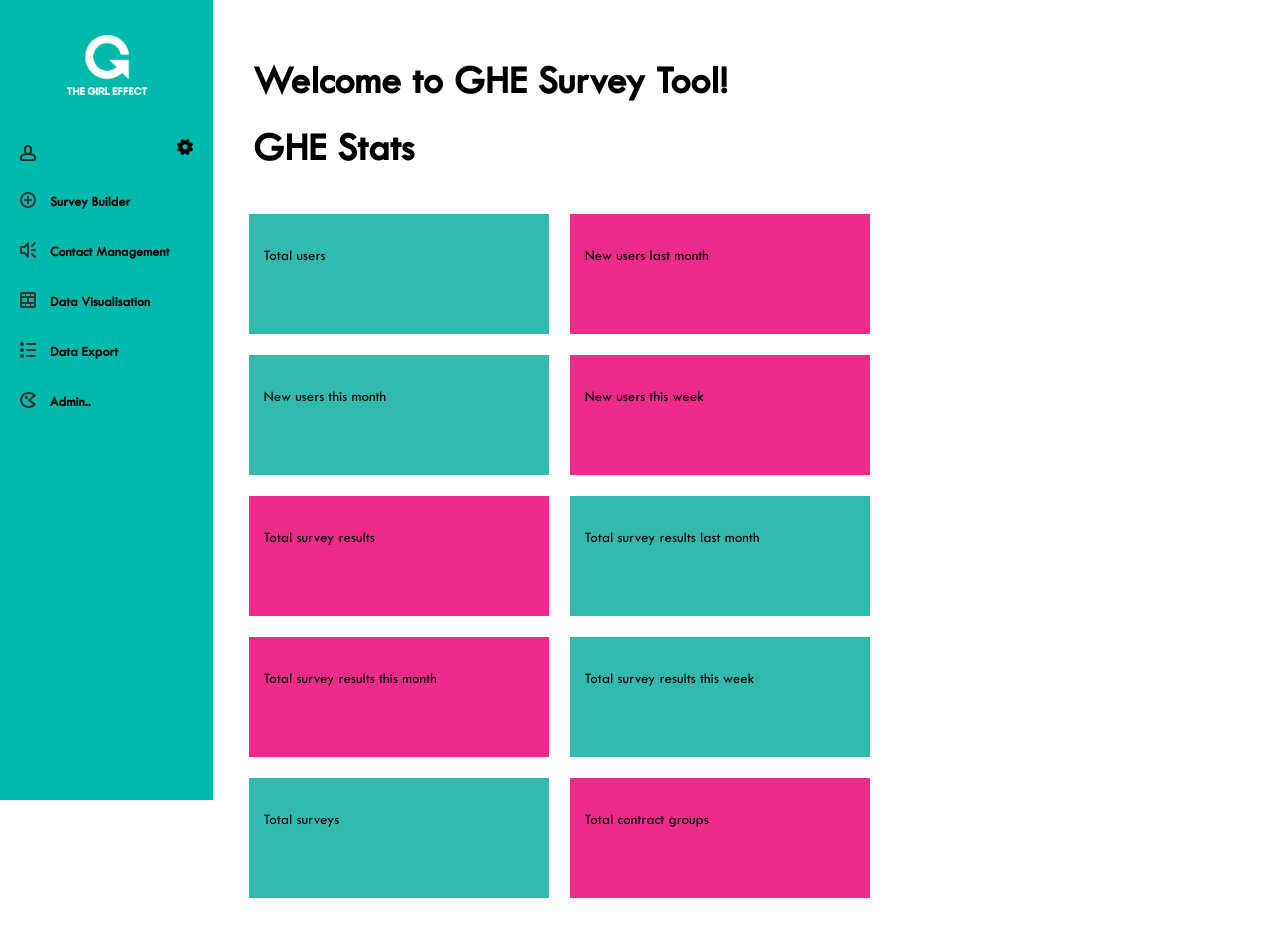
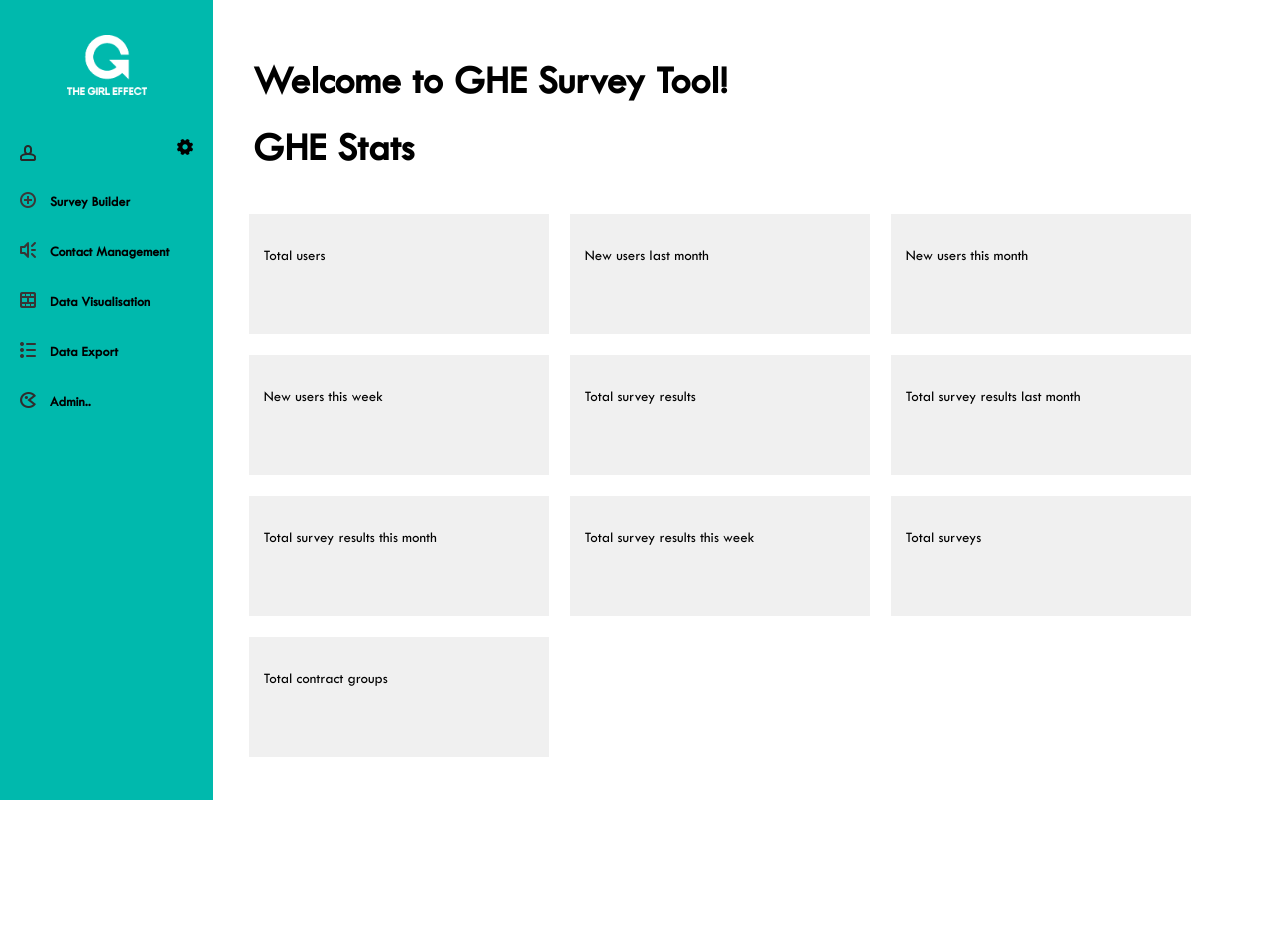
Before and after one commit to praekeltfoundation/gem-survey-tool, a Django app: page /home/ in a window 1280 px wide. After the commit the page ends 800 px from the top, so only its background shows below. Run offline with Django 3.2, Linux system fonts and the light colour scheme; data that the repository does not hold is empty; parts of the project's set-up code (start-up, migrations or seed data) failed here and were passed over; some libraries are stand-ins or nearby versions.

Commit message:
Page changes for style update

```diff
--- a/gems/core/templates/landing_stats.html
+++ b/gems/core/templates/landing_stats.html
@@ -1,4 +1,4 @@
-<div class="col-md-8" ng-if="showLandingStats">
+<div class="col-md-10" ng-if="showLandingStats">
     <div class="main-container">
         <div class="row stat-heading">
             <span class="h1-text">Welcome to GHE Survey Tool!</span>
@@ -8,50 +8,52 @@
         </div>
         <div class="row stat-data">
             <div class="row">
-                <div class="teal-back stat-block">
-                    <p class="stat-number">{$ stats.total_users $}</p>
+                <div class="stat-block stat-grey-back">
+                    <p class="stat-number pink-front">{$ stats.total_users $}</p>
                     <p class="stat-text">Total users</p>
                 </div>
-                <div class="pink-back stat-block">
-                    <p class="stat-number">{$ stats.new_users_last_month $}</p>
+                <div class="stat-block stat-grey-back">
+                    <p class="stat-number pink-front">{$ stats.new_users_last_month $}</p>
                     <p class="stat-text">New users last month</p>
                 </div>
-                <div class="teal-back stat-block">
-                    <p class="stat-number">{$ stats.new_users_this_month $}</p>
+                <div class="stat-block stat-grey-back">
+                    <p class="stat-number pink-front">{$ stats.new_users_this_month $}</p>
                     <p class="stat-text">New users this month</p>
-                </div>
-                <div class="pink-back stat-block">
-                    <p class="stat-number">{$ stats.new_users_this_week $}</p>
-                    <p class="stat-text">New users this week</p>
                 </div>
             </div>
 
             <div class="row ">
-                <div class="pink-back stat-block">
-                    <p class="stat-number">{$ stats.total_results $}</p>
+                <div class="stat-block stat-grey-back">
+                    <p class="stat-number aqua-front">{$ stats.new_users_this_week $}</p>
+                    <p class="stat-text">New users this week</p>
+                </div>
+                <div class="stat-block stat-grey-back">
+                    <p class="stat-number aqua-front">{$ stats.total_results $}</p>
                     <p class="stat-text">Total survey results</p>
                 </div>
-                <div class="teal-back stat-block">
-                    <p class="stat-number">{$ stats.total_results_last_month $}</p>
+                <div class="stat-block stat-grey-back">
+                    <p class="stat-number aqua-front">{$ stats.total_results_last_month $}</p>
                     <p class="stat-text">Total survey results last month</p>
-                </div>
-                <div class="pink-back stat-block">
-                    <p class="stat-number">{$ stats.total_results_this_month $}</p>
-                    <p class="stat-text">Total survey results this month</p>
-                </div>
-                <div class="teal-back stat-block">
-                    <p class="stat-number">{$ stats.total_results_this_week $}</p>
-                    <p class="stat-text">Total survey results this week</p>
                 </div>
             </div>
 
             <div class="row">
-                <div class="teal-back stat-block">
-                    <p class="stat-number">{$ stats.total_surveys $}</p>
+                <div class="stat-block stat-grey-back">
+                    <p class="stat-number pink-front">{$ stats.total_results_this_month $}</p>
+                    <p class="stat-text">Total survey results this month</p>
+                </div>
+                <div class="stat-block stat-grey-back">
+                    <p class="stat-number pink-front">{$ stats.total_results_this_week $}</p>
+                    <p class="stat-text">Total survey results this week</p>
+                </div>
+                <div class="stat-block stat-grey-back">
+                    <p class="stat-number pink-front">{$ stats.total_surveys $}</p>
                     <p class="stat-text">Total surveys</p>
                 </div>
-                <div class="pink-back stat-block">
-                    <p class="stat-number">{$ stats.total_contact_groups $}</p>
+            </div>
+            <div class="row">
+                <div class="stat-block stat-grey-back">
+                    <p class="stat-number aqua-front">{$ stats.total_contact_groups $}</p>
                     <p class="stat-text">Total contract groups</p>
                 </div>
             </div>
```
